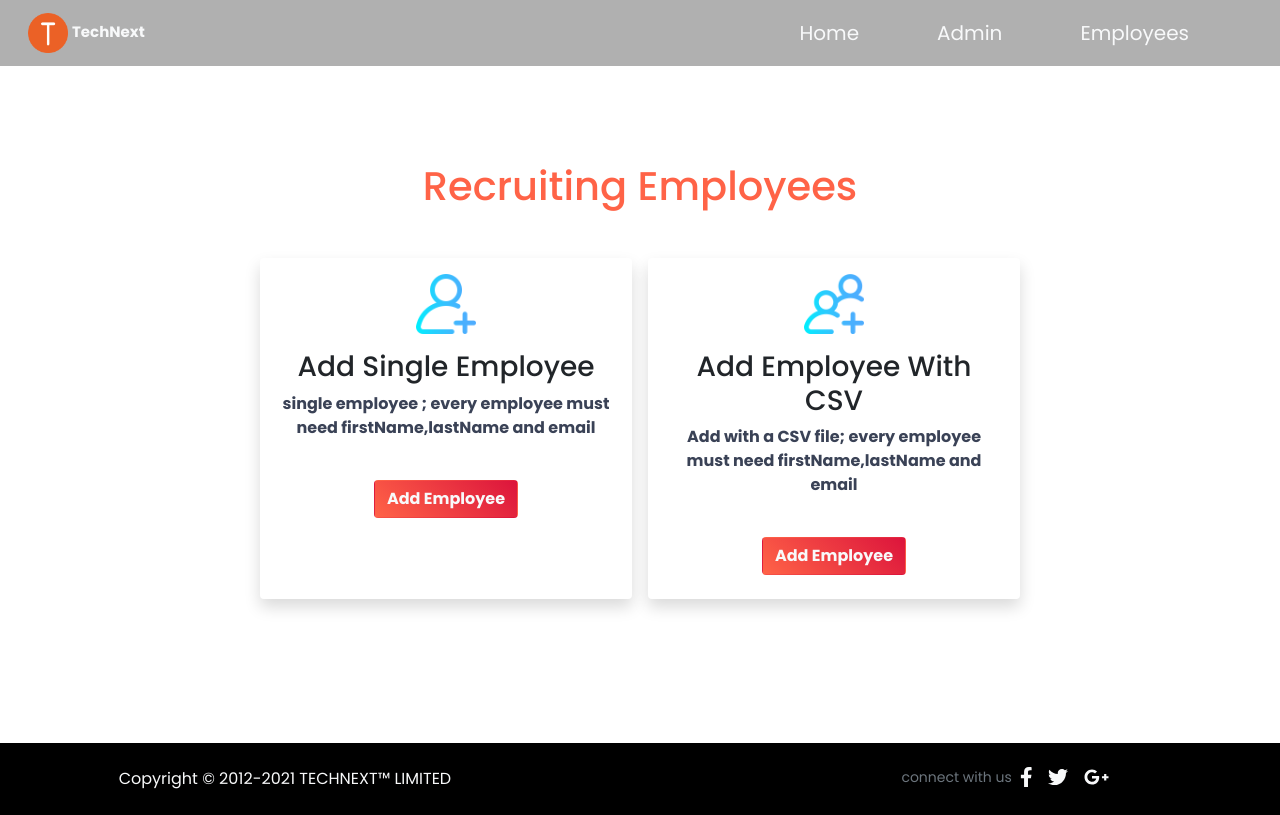
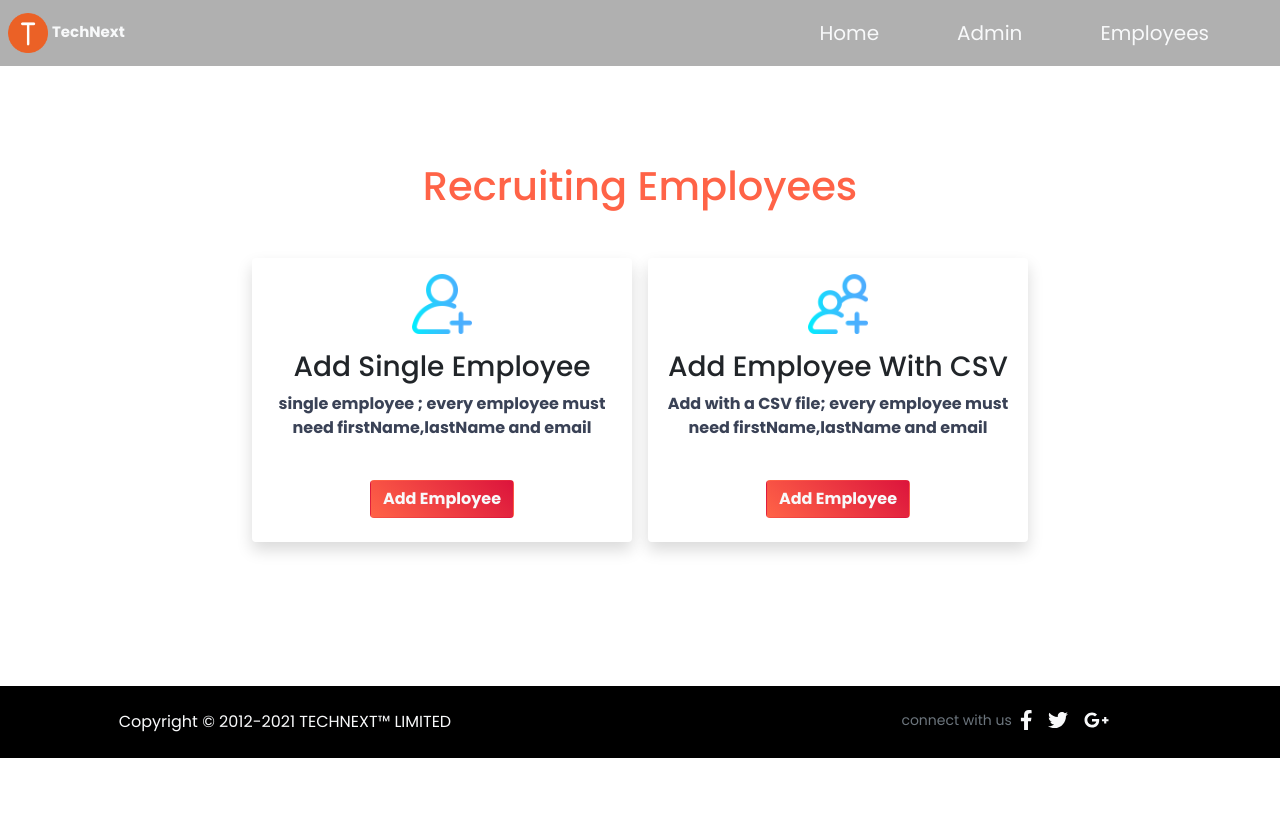
Before and after one commit to shahiduljahid/TechNext, a React (Create React App) app: page /admin in a window 1280 px wide. Built offline with nearby package versions, Linux system fonts and the light colour scheme.

Commit message:
client side done

```diff
--- a/src/Component/Navbar/Navbar.css
+++ b/src/Component/Navbar/Navbar.css
@@ -35,3 +35,10 @@
     background-color: #000000bf;
   }
 }
+.container, .container-fluid, .container-lg, .container-md, .container-sm, .container-xl, .container-xxl {
+  width: 100%;
+  padding-right: 0!important;
+  padding-left: 0!important;
+  margin-right: auto;
+  margin-left: auto;
+}
--- a/src/Component/Navbar/Navbar.js
+++ b/src/Component/Navbar/Navbar.js
@@ -6,7 +6,7 @@ import logo from "../../Photos/techenxt-logo.png";
 const Navbar = () => {
   return (
     <nav className="navbar navbar-expand-lg navbar-light p-2">
-      <div className="container-fluid mx-2">
+      <div className="container-fluid">
         <div className="align-items-center d-flex">
           <Link to={"/home"}>
             <img
```
Also changed, not shown: 1 other file (tests, documents, lock files or other folders).
